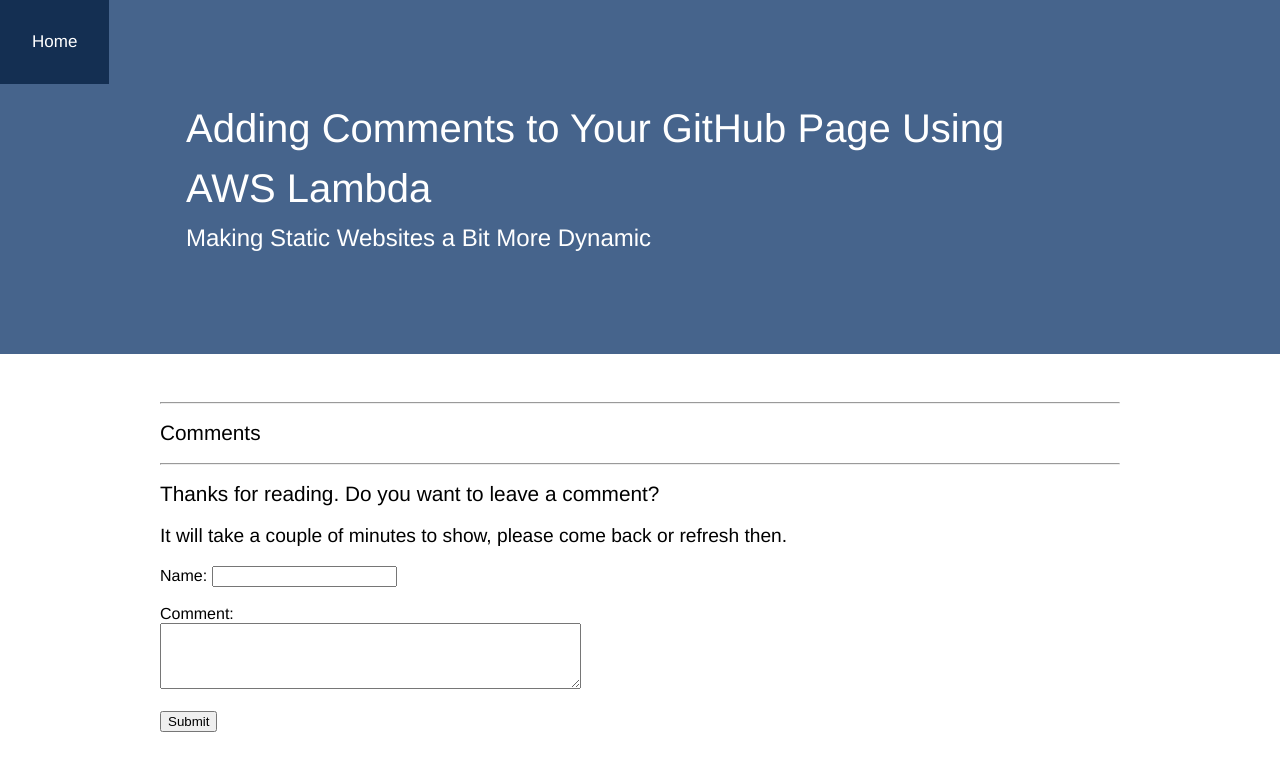
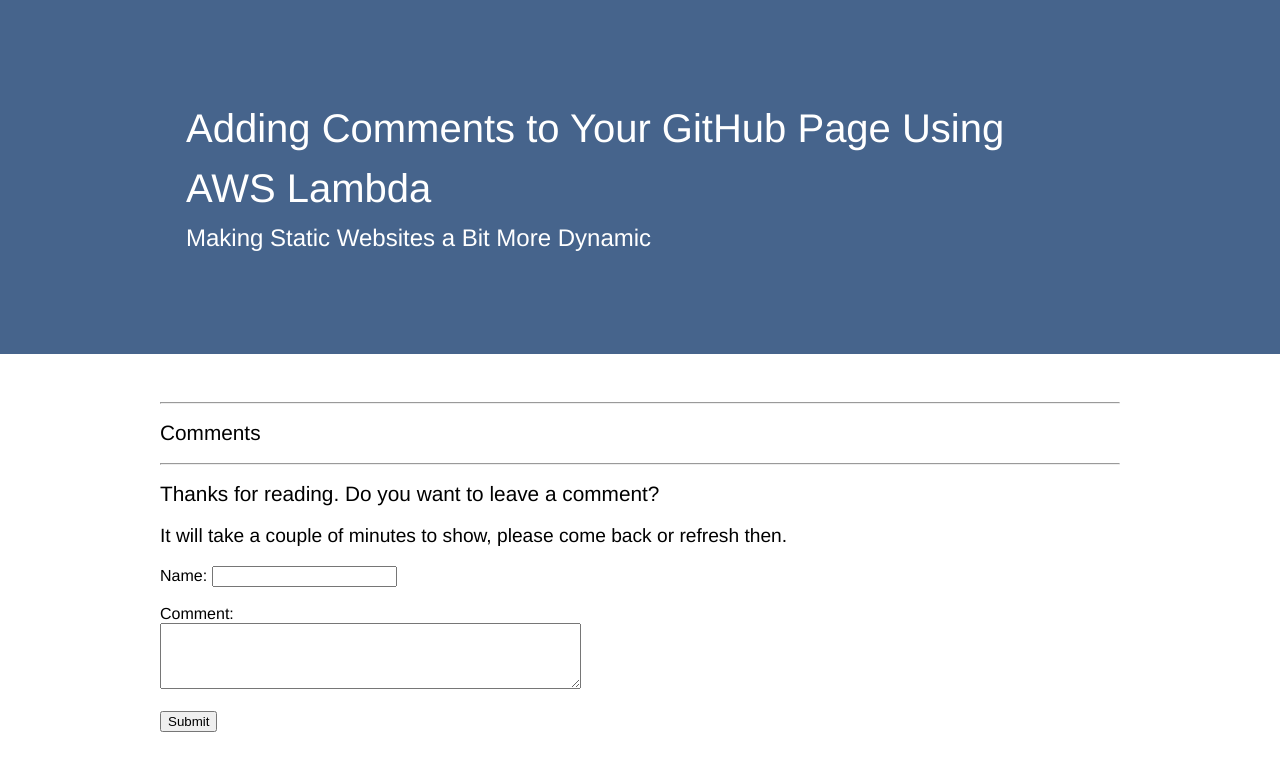
Before and after one commit to takmanman/takmanman.github.io, a Jekyll site: the page built from _posts/2020-04-22-github-page-aws-lambda.md, in a window 1280 px wide. Shown: the top 771 px of the page. Built offline with Jekyll 4.4.1, drawn with Linux system fonts in a browser that asks for light colours.

Commit message:
Update page.html

```diff
--- a/_layouts/page.html
+++ b/_layouts/page.html
@@ -18,7 +18,7 @@
 <html>
   <body>
 
-    {%- include navbar.html -%}
+
 	<div class="banner">
         <div class="container">
             <p class = "title">{{ page.title }}</p>
```
